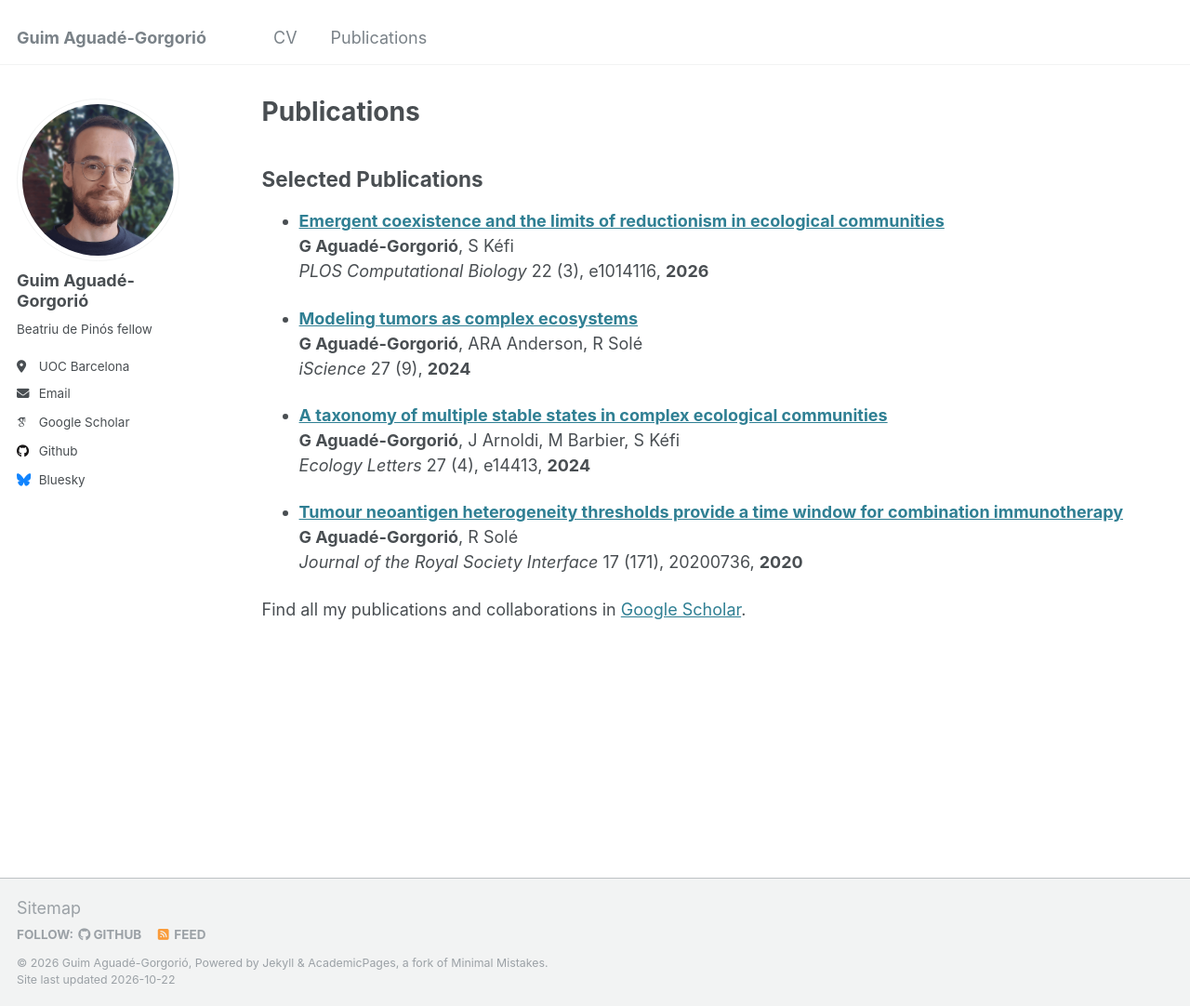
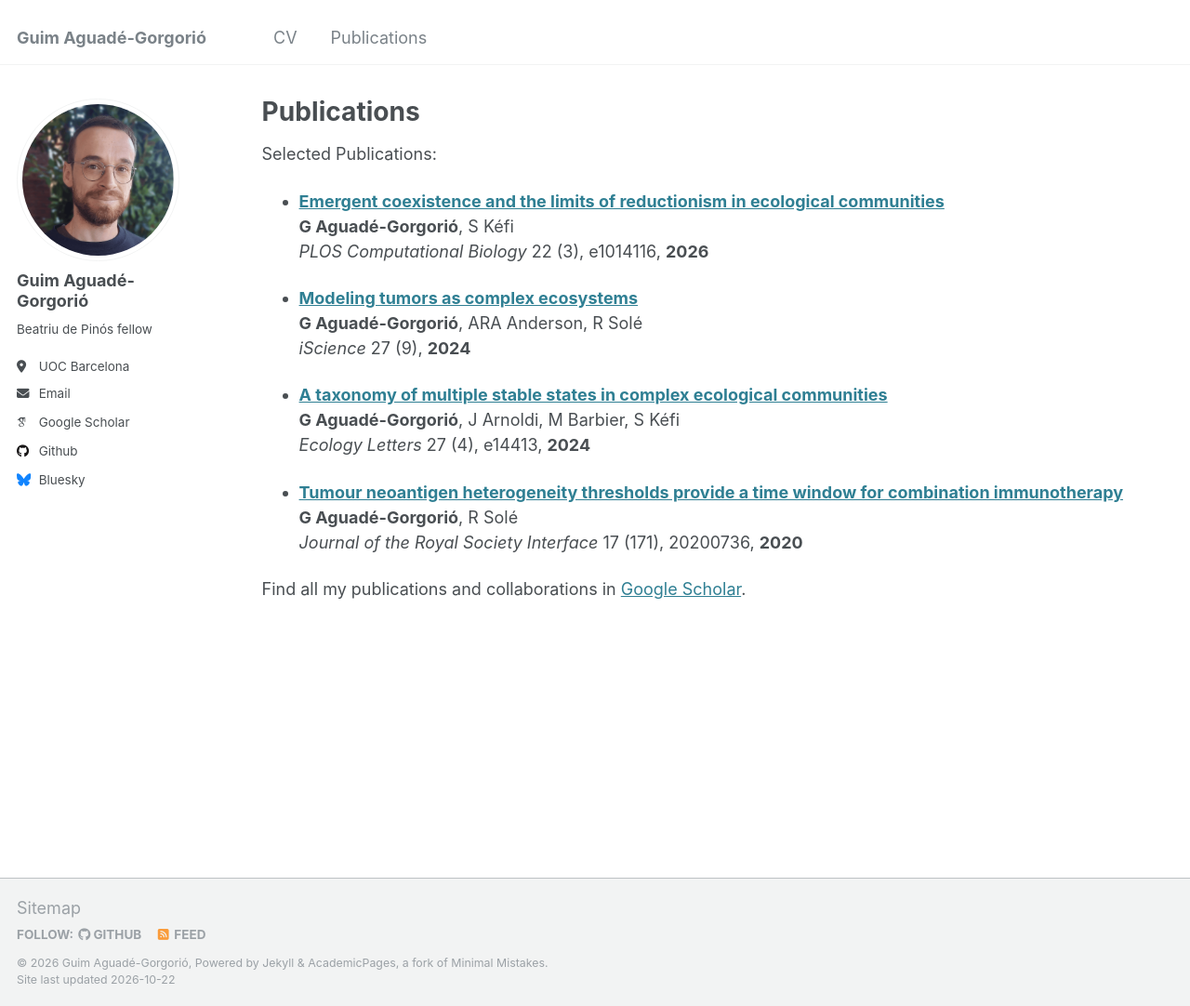
Before and after one commit to GuimAguade/GuimAguade.github.io, a Jekyll site: the page built from _pages/publications.md, in a window 1280 px wide and 1082 px high. Shown: the whole window at 93% size. Built offline with Jekyll 4.4.1, drawn with Linux system fonts in a browser that asks for light colours; some web fonts are replaced.

```diff
--- a/_pages/publications.md
+++ b/_pages/publications.md
@@ -7,7 +7,7 @@ author_profile: true
 
 {% include base_path %}
 
-## Selected Publications
+Selected Publications:
 
 - [**Emergent coexistence and the limits of reductionism in ecological communities**](https://journals.plos.org/ploscompbiol/article?id=10.1371/journal.pcbi.1014116)<br>
   **G Aguadé-Gorgorió**, S Kéfi<br>
```
